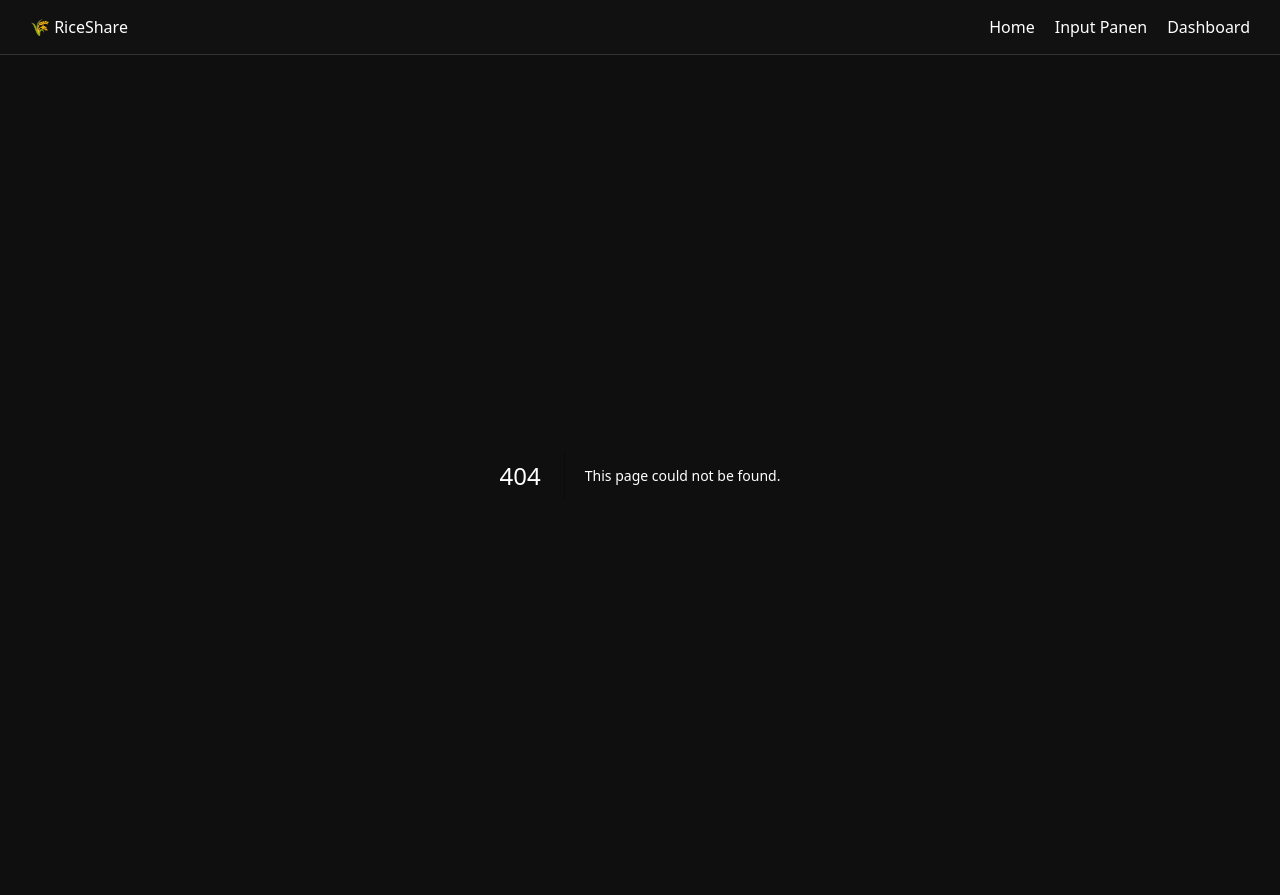
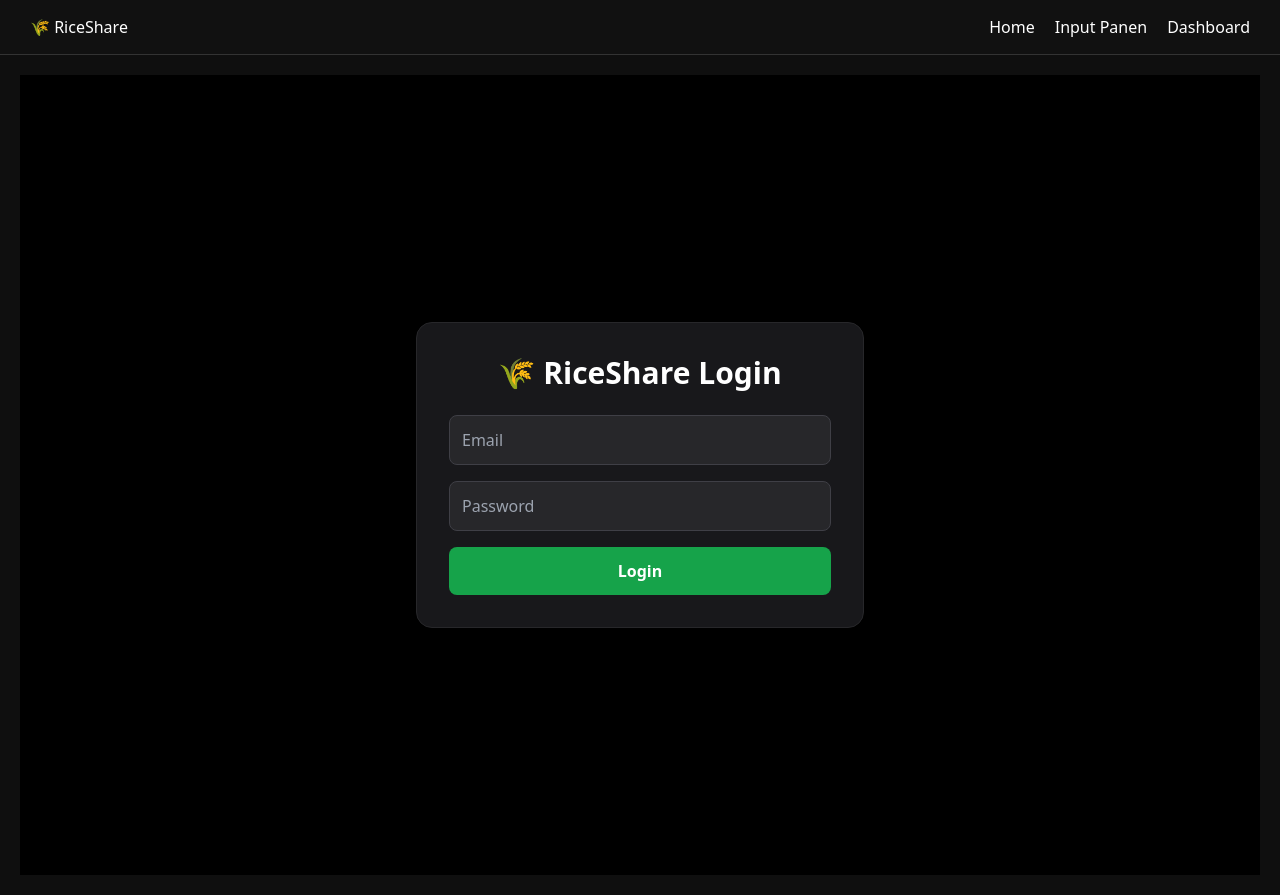
Before and after one commit to Kafkayara/RiceShare-RPL, a Next.js app: page /login in a window 1280 px wide. Before the commit this address had no page. Built offline with nearby package versions, Linux system fonts and the light colour scheme; no server answers.

Commit message:
init commit

```diff
--- /dev/null
+++ b/app/login/page.tsx
@@ -0,0 +1,87 @@
+"use client"
+
+import { useState } from "react"
+import { useRouter } from "next/navigation"
+import { supabase } from "@/lib/supabase"
+
+export default function LoginPage() {
+  const router = useRouter()
+
+  const [email, setEmail] = useState("")
+  const [password, setPassword] = useState("")
+  const [loading, setLoading] = useState(false)
+
+  const handleLogin = async (e: any) => {
+    e.preventDefault()
+
+    if (!email || !password) {
+      alert("Email dan password wajib diisi")
+      return
+    }
+
+    setLoading(true)
+
+    const { data, error } = await supabase
+      .from("users")
+      .select("*")
+      .eq("email", email)
+      .eq("password", password)
+      .single()
+
+    setLoading(false)
+
+    if (error || !data) {
+      alert("Email atau password salah")
+      return
+    }
+
+    // simpan login ke localStorage
+    localStorage.setItem("user", JSON.stringify(data))
+
+    // redirect berdasarkan role
+    if (data.role === "pemilik") {
+      router.push("/dashboard")
+    } else if (data.role === "pengelola") {
+      router.push("/panen")
+    }
+  }
+
+  return (
+    <div className="min-h-screen flex items-center justify-center bg-black text-white">
+      <div className="bg-zinc-900 p-8 rounded-2xl w-full max-w-md border border-zinc-800">
+
+        <h1 className="text-3xl font-bold mb-6 text-center">
+          🌾 RiceShare Login
+        </h1>
+
+        <form onSubmit={handleLogin} className="space-y-4">
+
+          <input
+            type="email"
+            placeholder="Email"
+            className="w-full p-3 rounded-lg bg-zinc-800 border border-zinc-700"
+            value={email}
+            onChange={(e) => setEmail(e.target.value)}
+          />
+
+          <input
+            type="password"
+            placeholder="Password"
+            className="w-full p-3 rounded-lg bg-zinc-800 border border-zinc-700"
+            value={password}
+            onChange={(e) => setPassword(e.target.value)}
+          />
+
+          <button
+            type="submit"
+            disabled={loading}
+            className="w-full bg-green-600 hover:bg-green-700 transition p-3 rounded-lg font-semibold"
+          >
+            {loading ? "Loading..." : "Login"}
+          </button>
+
+        </form>
+      </div>
+    </div>
+  )
+}
```
